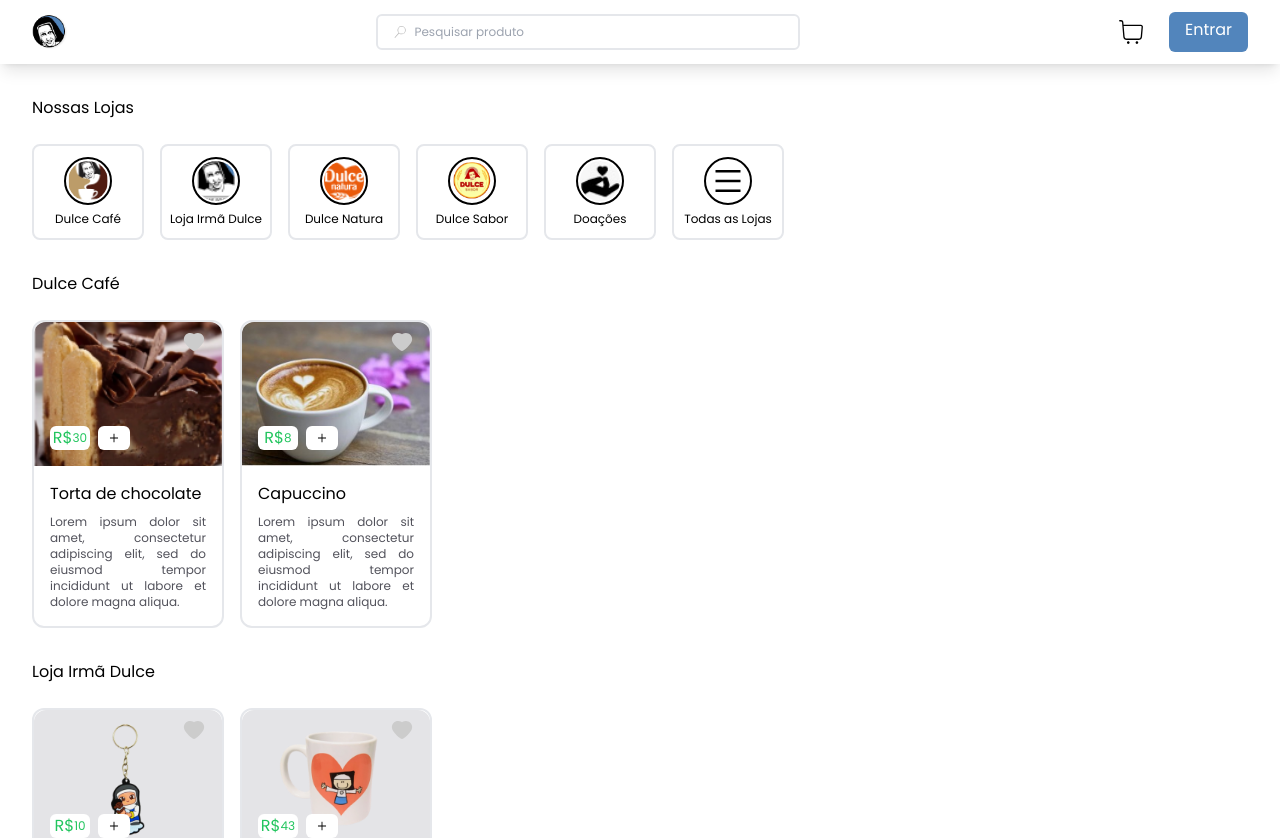
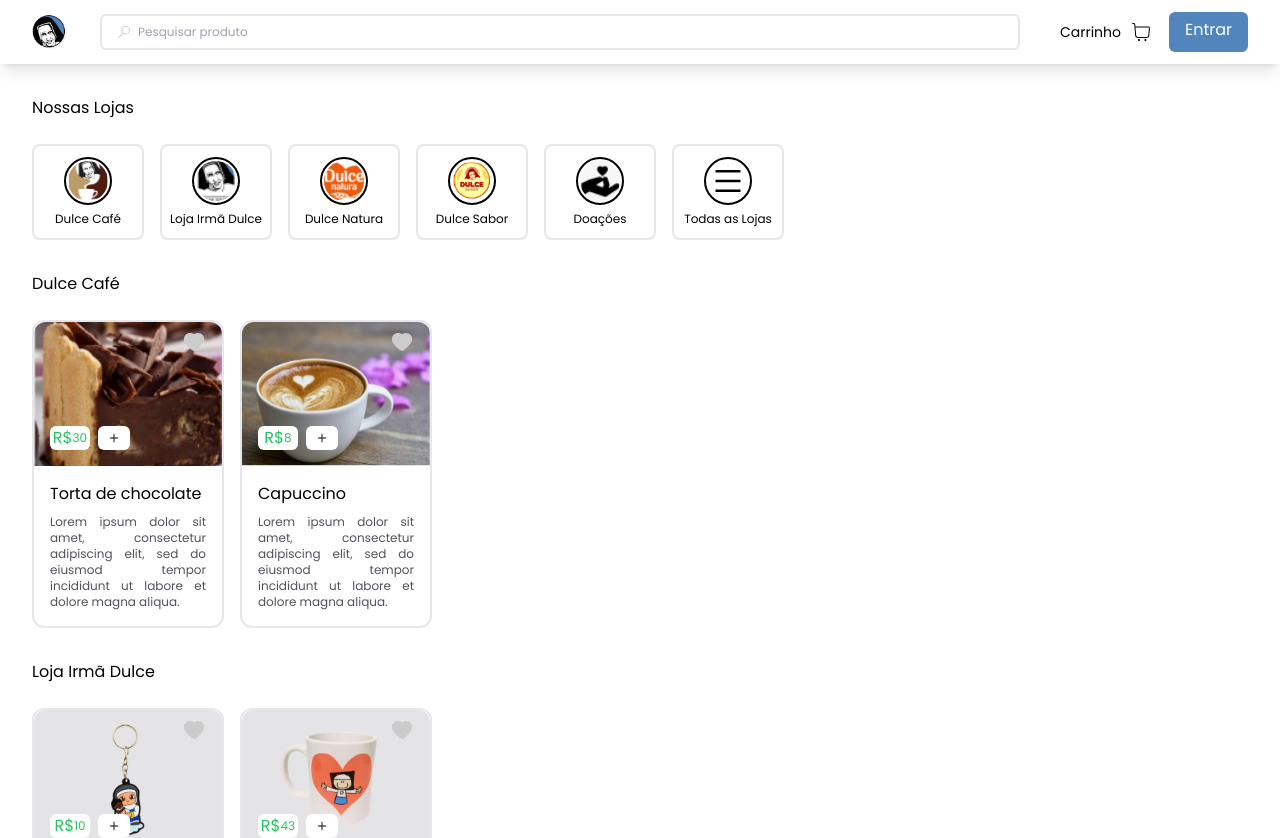
Before and after one commit to deivomaciel/OSID, a React (Create React App) app: page / in a window 1280 px wide. Shown: the top 838 px of the page. Built offline with nearby package versions, Linux system fonts and the light colour scheme.

Commit message:
Feat: Adicionada a barra de navegação da loja

```diff
--- a/src/Components/Header/index.js
+++ b/src/Components/Header/index.js
@@ -1,50 +1,93 @@
 import { AiFillHeart } from "react-icons/ai"
-import { BsFillCartFill } from "react-icons/bs"
-import { RiCoupon2Fill } from "react-icons/ri"
 import { VscSearch } from "react-icons/vsc"
 import { CiShoppingCart } from "react-icons/ci"
+import { IoMdNotificationsOutline } from "react-icons/io"
 import { AiOutlineMenu } from "react-icons/ai"
+import { FaUserCircle } from "react-icons/fa"
 import LogoDulce from '../../assets/logo_dulce.png'
+import couponicon from '../../assets/couponicon.svg'
+import { useEffect, useState } from "react"
 
 function Header() {
+    const [logedUser, setLogedUser] = useState(false)
     const cartItems = JSON.parse(localStorage.getItem('cart')) || []
+
+    const verifyUser = () => {
+        const userUID = localStorage.getItem('uid')
+        userUID ? setLogedUser(true) : setLogedUser(false)
+    }
 
     const totalQuantity = cartItems.reduce((acc, quantity) => {
         return acc + quantity.quantity
     }, 0)
 
+    useEffect(() => {
+        verifyUser()
+    }, [])
+
     return (
         <header className='flex shadow-lg mb-8 h-16 max-w-7xl mx-auto sm:px-6 lg:px-8 w-screen items-center justify-between p-4'>
             <img className='w-9 h-9 hidden sm:block' src={LogoDulce}/>
 
-            <div className="flex justify-center items-center border-2 rounded-md pl-4">
+            <div className="flex ml-8 mr-8 w-full justify-center items-center border-2 rounded-md pl-4">
                 <span className="opacity-25 mr-2">
                     <VscSearch size={12} />
                 </span>
                 <input
                     type='search'
                     placeholder="Pesquisar produto"
-                    className="md:w-96 w-40 h-8 text-xs focus:outline-none rounded-md"
+                    className="md:w-full w-full h-8 text-xs focus:outline-none rounded-md"
                 />
             </div>
 
-            <div className="flex justify-center items-center">
-                <a href="/cart" className="transiton ease-in-out duration-300 relative cursor-pointer mr-4 hover:bg-zinc-200 p-1.5 rounded-full">
-                    <CiShoppingCart size={32}/>
+            <nav className="flex items-center gap-2">
+                {
+                    logedUser && (
+                        <div className="hidden lg:flex items-center gap-4">
+                            <a className=" text-sm flex justify-center items-center gap-2 cursor-pointer transition border-main-200 hover:border-b-2 ease-in-out duration-500 p-2">
+                                Favoritos
+                                <AiFillHeart size={16} fill='red' />
+                            </a>
+
+                            <a className="text-sm flex justify-center items-center gap-2 cursor-pointer transition border-main-200 hover:border-b-2 ease-in-out duration-500 p-2">
+                                Cupons
+                                <img className="" src={couponicon} />
+                            </a>
+
+                            <a className="text-sm flex justify-center items-center gap-2 cursor-pointer transition border-main-200 hover:border-b-2 ease-in-out duration-500 p-2">
+                                Notificações
+                                <IoMdNotificationsOutline size={16} />
+                            </a>
+                        </div>
+                    )
+                }
+
+                <a href="/cart" className="text-sm flex justify-center items-center gap-2 relative cursor-pointer transition border-main-200 hover:border-b-2 ease-in-out duration-500 p-2">
+                    <p className="hidden md:block">Carrinho</p>
+                    <CiShoppingCart size={24}/>
 
                     {
                         totalQuantity > 0 && (
-                            <span className="absolute bottom-2 right-2 right-0 w-4 h-4 bg-white flex justify-center items-center rounded-full bg-red-200">
+                            <span className="absolute bottom-2 right-2 right-0 w-4 h-4 bg-white flex justify-center items-center rounded-full bg-red-400">
                                 <p className="text-xs">{totalQuantity}</p>
                             </span>
                         )
                     }
                 </a>
 
-                <a href="/login" className="sm:block h-10 p-4 transition ease-in-out duration-300 py-1.5 rounded-md bg-main-200 text-base text-white font-normal hover:bg-main-100">
-                    Entrar
-                </a>
-            </div>
+                {
+                    !logedUser ? (
+                        <a href="/login" className="sm:block h-10 p-4 transition ease-in-out duration-300 py-1.5 rounded-md bg-main-200 text-base text-white font-normal hover:bg-main-100">
+                            Entrar
+                        </a>
+                    ) : (
+                        <button className="w-9 h-9 rounded-full flex justify-center items-center">
+                            <FaUserCircle size={32} fill="#ccc"/>
+                        </button>
+                    )
+                }
+
+            </nav>
         </header>
     )
 }
--- a/src/Components/Home/index.js
+++ b/src/Components/Home/index.js
@@ -4,8 +4,16 @@ import Product from '../Product'
 import Slider from '../Slider'
 import { AiOutlineMenu } from 'react-icons/ai'
 import lojas from '../../api/storesProvider'
+import { useState } from 'react'
 
 function Home() {
+    const [logedUser, setLogedUser] = useState(false)
+
+    const verifyUser = () => {
+        const userUID = JSON.parse(localStorage.getItem('uid'))
+        userUID ? setLogedUser(true) : setLogedUser(false)
+    }
+
     return (
         <div className='w-screen h-screen'>
             <Header />
```
Also changed, not shown: src/assets/couponicon.svg (added).
